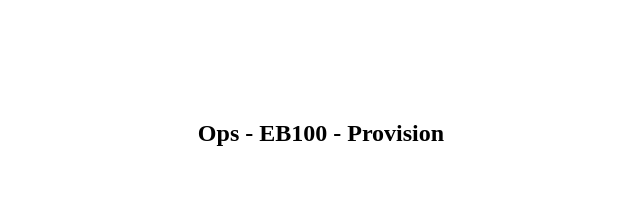
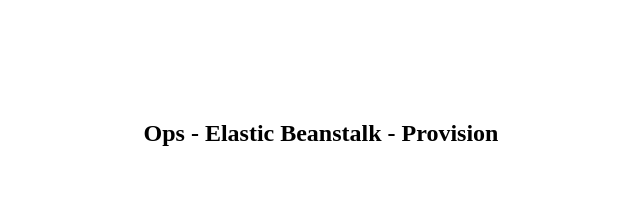
Before and after one commit to edmond-ctoai/ops-provision-express-2, a website: page index.html in a window 1280 px wide. Shown: the top 210 px of the page, without its empty margins (319-959 px from the left). Drawn offline with Linux system fonts and the light colour scheme.

Commit message:
update eb text

```diff
--- a/index.html
+++ b/index.html
@@ -56,7 +56,7 @@
 
 <body>
   <div>
-    <h2>Ops - EB100 - Provision</h2>
+    <h2>Ops - Elastic Beanstalk - Provision</h2>
     <a href="http://cto.ai/platform"><img src="https://git.cto.ai/uploads/-/system/appearance/logo/1/cto-logo-full.png"
         width="500px" /></a>
     <div class="social">
```
